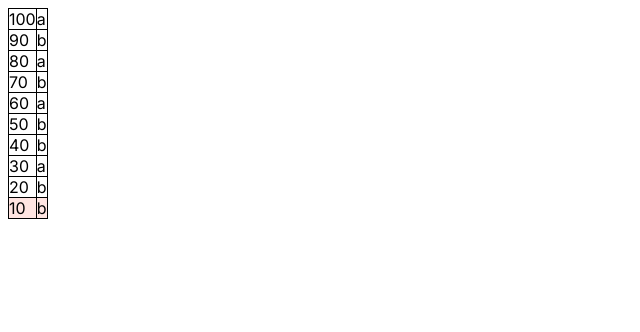
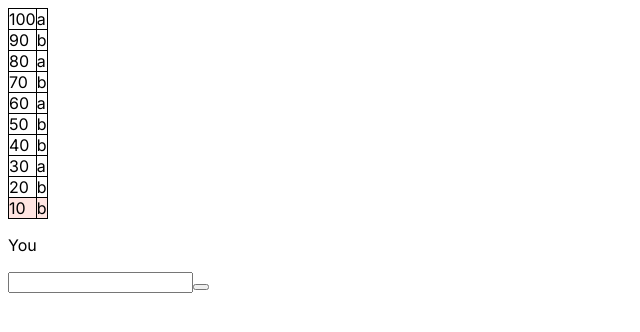
Before and after one commit to keisuke1213/fresh_mutenka, a Next.js app in the folder fresh_mutenka/: page /home in a window 1280 px wide. Shown: the top 332 px of the page, without its empty margins (0-640 px from the left). Built offline with nearby package versions, Linux system fonts and the light colour scheme.

Commit message:
✨ ユーザーが入力した内容を保存、表示する機能完了

```diff
--- /dev/null
+++ b/fresh_mutenka/src/components/home/chat/chat.tsx
@@ -0,0 +1,29 @@
+"use client"
+import  { useState } from "react";
+
+
+export default function Chat() {
+  const [text, setText] = useState("");
+
+  const [addText, setAddText] = useState("");
+
+
+  const onClickAddText = () => {
+    setAddText(text);
+    setText("");
+  }
+
+  return (
+    <div>
+        <div>
+            <p>You</p>
+            {addText}
+        </div>
+        <div>
+
+        </div>
+        <input value={text} type="text" onChange={(event)=>setText(event.target.value)}></input>
+        <button onClick={onClickAddText}></button>
+    </div>
+  );
+};
--- a/fresh_mutenka/src/components/home/home.tsx
+++ b/fresh_mutenka/src/components/home/home.tsx
@@ -1,7 +1,11 @@
 import List from "../list/list";
+import Chat from "./chat/chat";
 
 export default function Home() {
     return(
-        <List />
+        <div>
+            <List />
+            <Chat />
+        </div>
     )
 }
```
